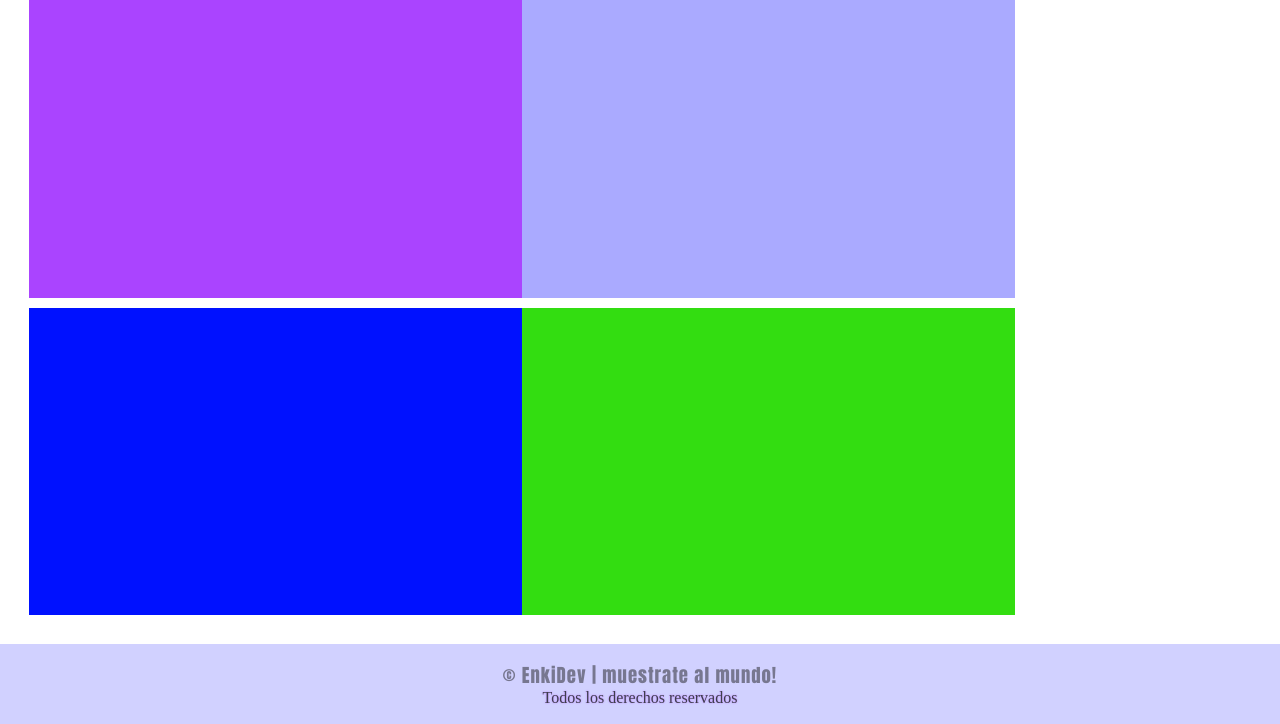
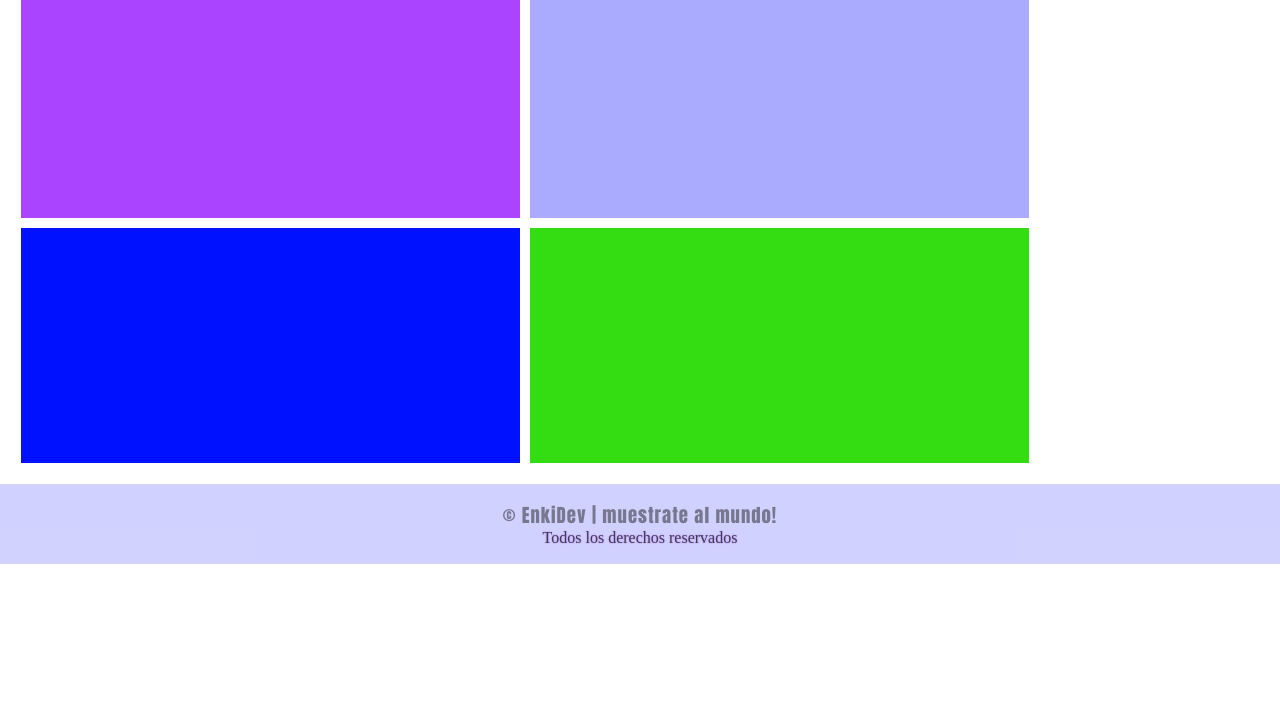
Before and after one commit to MLMarce/probando-git-hub-como-profesional, a plain HTML site: page index.html in a window 1280 px wide. Shown: the part 236-960 px from the top of the page. After the commit the page ends 800 px from the top, so only its background shows below. Drawn offline with Linux system fonts and the light colour scheme.

Commit message:
arreglando el espacio de la ventana

```diff
--- a/estilos.css
+++ b/estilos.css
@@ -53,10 +53,12 @@
     position: relative;
     display: flex;
     flex-direction: column;
+    align-items: center;
+    justify-content: space-between;
     margin: 0 auto;
-    padding: 1.5em;
+    padding: 1em;
     width: 100vw;
-    height: calc(100vh - 10vh);
+    height: calc(100vh - 30vh);
 }
 .cuadraditos {
     position: relative;
@@ -64,6 +66,7 @@
     width: 100%;
     display: grid;
     grid-template-columns: 40% 40%;
+    gap: 0 10px;
 }
 .individuales {
     width: 100%;
```
